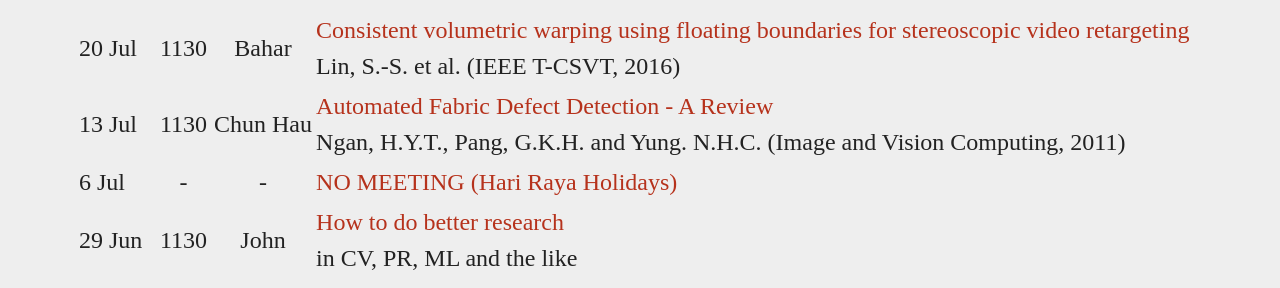
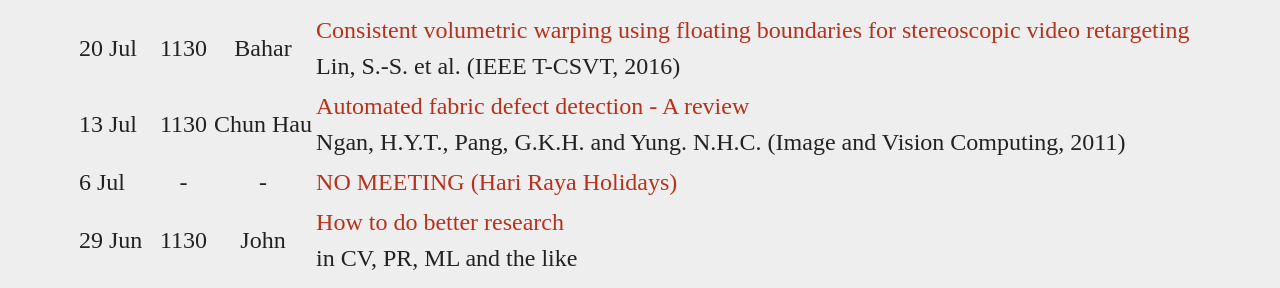
Before and after one commit to viprlab/viprlab.github.io, a Jekyll site: the page built from readinggroup.md, in a window 1280 px wide. Shown: the part 554-842 px from the top of the page. Built offline with Jekyll 4.4.1, drawn with Linux system fonts in a browser that asks for light colours.

Commit message:
schedule update

```diff
--- a/readinggroup.md
+++ b/readinggroup.md
@@ -18,7 +18,7 @@ reads:
     - date: "13 Jul"
       time: "1130"
       presenter: "Chun Hau"
-      paper:    "Automated Fabric Defect Detection - A Review"
+      paper:    "Automated fabric defect detection - A review"
       details: "Ngan, H.Y.T., Pang, G.K.H. and Yung. N.H.C. (Image and Vision Computing, 2011)"
       url:  "http://www.sciencedirect.com/science/article/pii/S0262885611000230"
     - date: "6 Jul"
```
